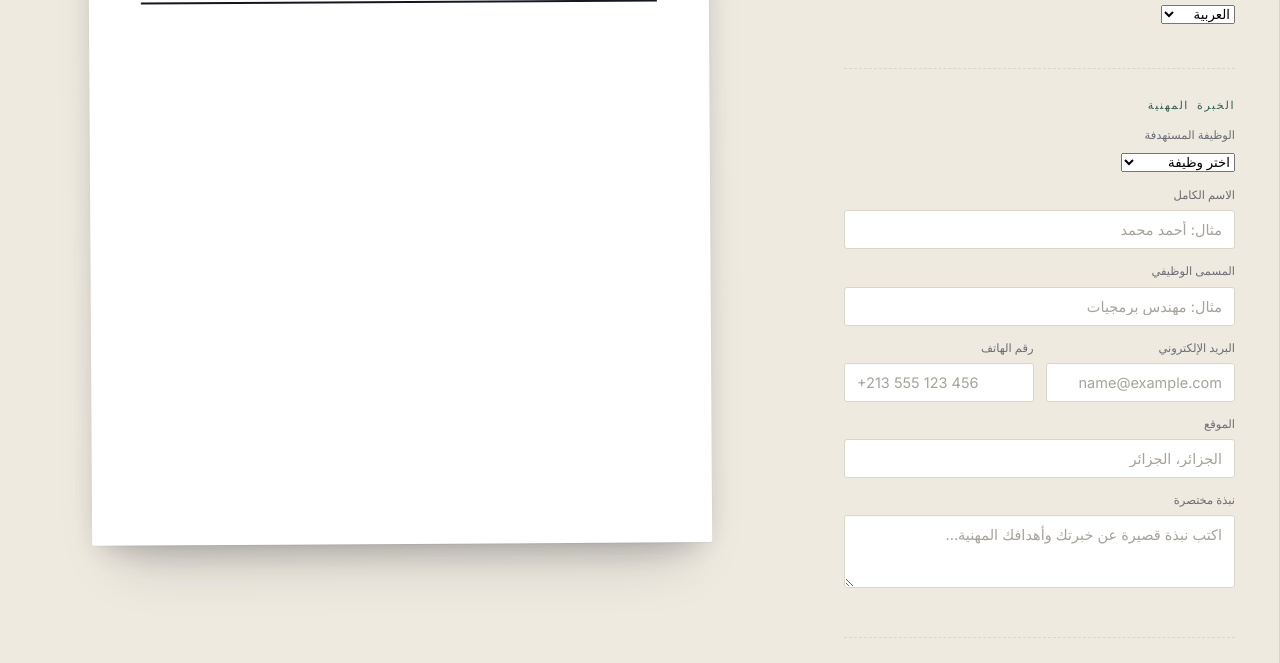
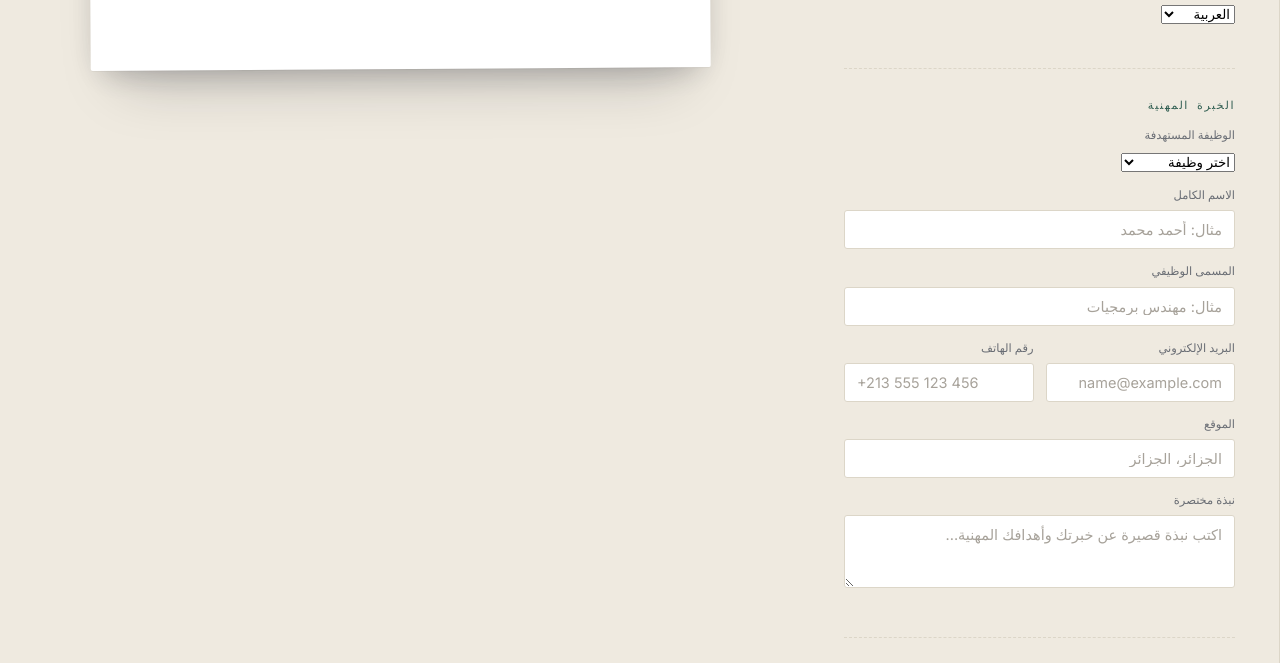
Before and after one commit to Khaled-dodo2017/cv-genius-ai, a plain HTML site: page index.html in a window 1280 px wide. Shown: the part 249-912 px from the top of the page. Drawn offline with Linux system fonts and the light colour scheme.

Commit message:
fix: improve CV sheet sizing for PDF
Adjust padding and height properties for .sheet class.

```diff
--- a/style.css
+++ b/style.css
@@ -276,9 +276,15 @@ input:focus-visible, textarea:focus-visible, button:focus-visible{
   background: var(--sheet);
   box-shadow: var(--shadow-sheet);
   border-radius: 2px;
-  padding: 56px 52px 64px;
-  min-height: 720px;
+
+  padding: 48px 52px 52px;
+
+  min-height: 0;
+  height: auto;
+
   transform: rotate(-0.35deg);
+
+  box-sizing: border-box;
 }
 
 .sheet__header{
```
